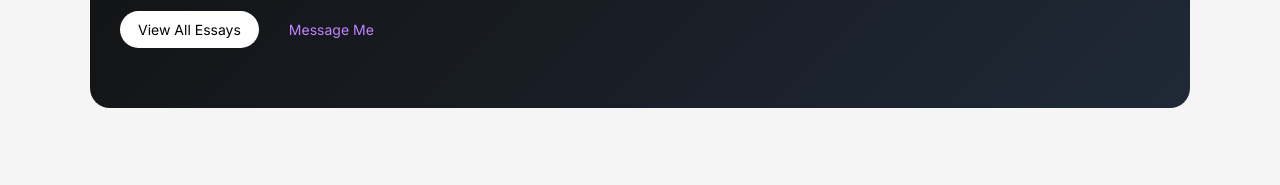
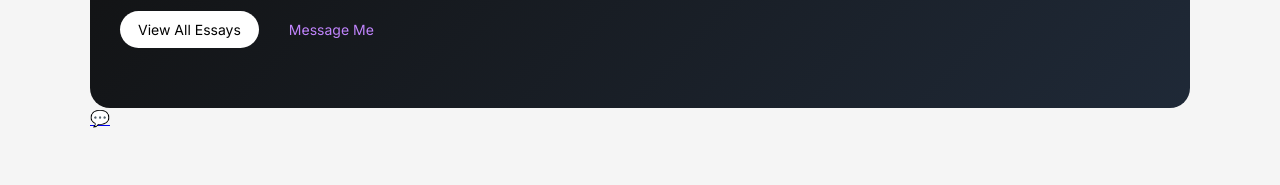
Before and after one commit to jawhartharuvana/jawhartharuvana.github.io, a Jekyll site: the page built from index.html, in a window 1280 px wide. Shown: the part 1375-1560 px from the top of the page. Built offline with Jekyll 4.4.1, drawn with Linux system fonts in a browser that asks for light colours.

Commit message:
Update index.html

```diff
--- a/index.html
+++ b/index.html
@@ -77,3 +77,5 @@
     <a href="https://wa.me/91XXXXXXXXXX" class="btn secondary">Message Me</a>
   </div>
 </div>
+
+<a href="https://wa.me/919656347325" class="whatsapp-float">💬</a>
```
